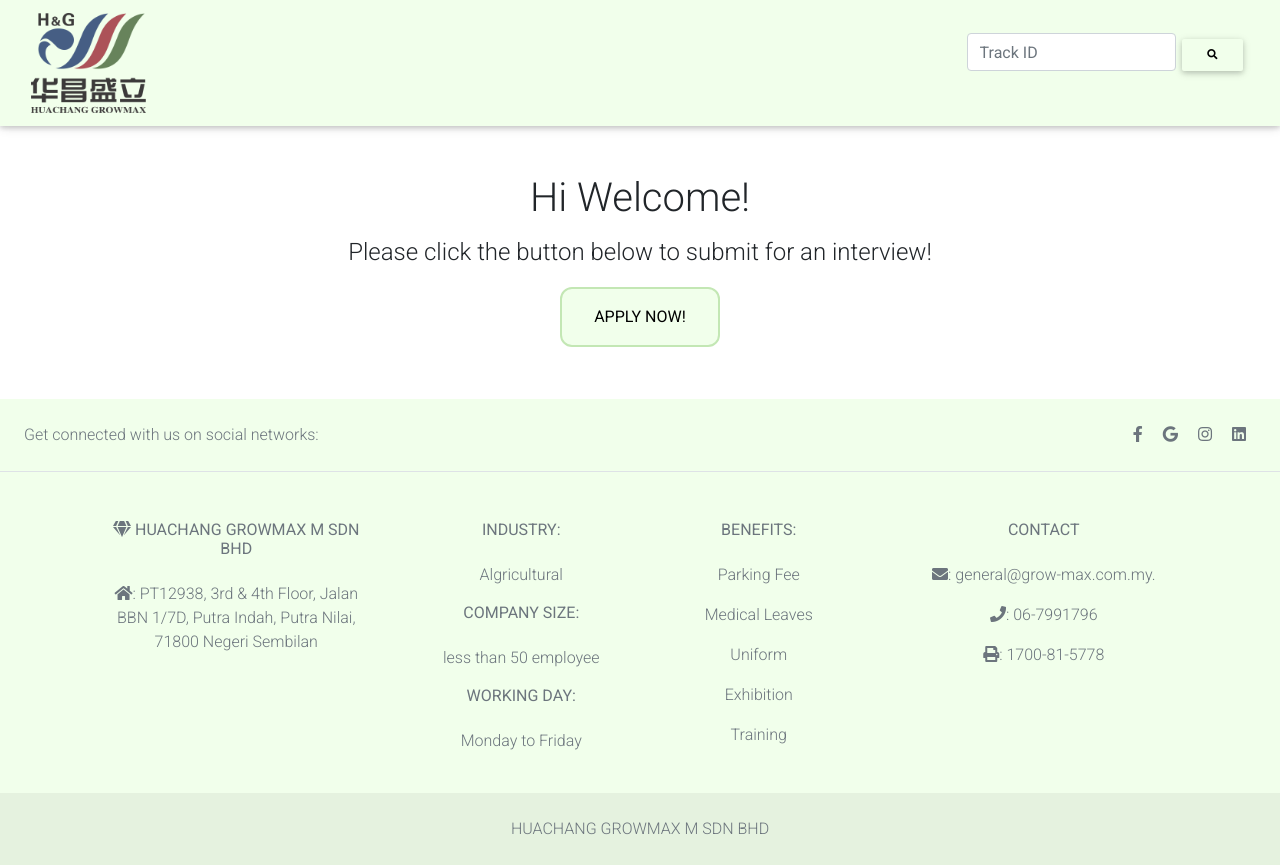
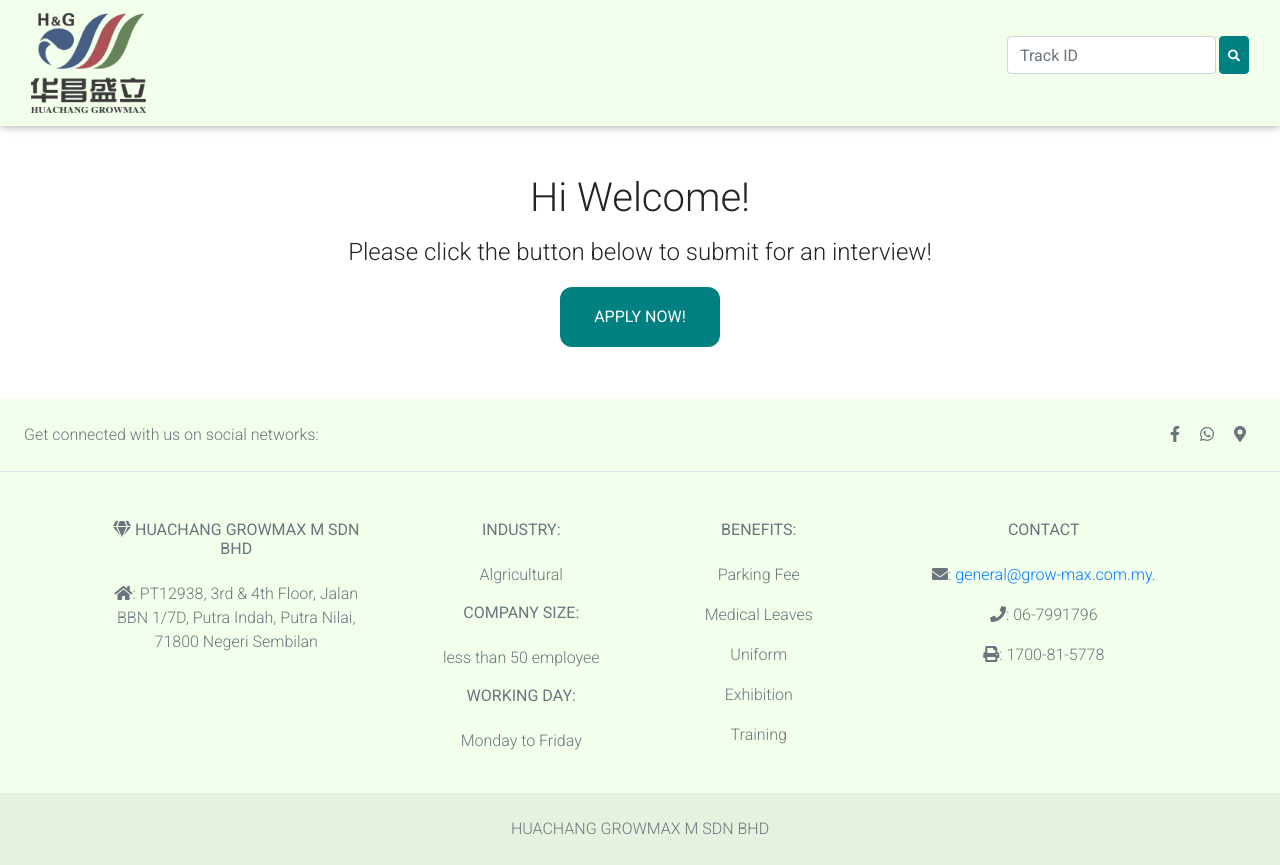
Before and after one commit to desmond58/Automated-Hiring-System, a React (Create React App) app: page / in a window 1280 px wide. Built offline with nearby package versions, Linux system fonts and the light colour scheme.

Commit message:
updated buttons

```diff
--- a/src/button.css
+++ b/src/button.css
@@ -13,15 +13,40 @@
   }
 
   .button1 {
-    background-color: #F1FFEB;
-    color: black;
-    border: 2px solid #c3e7b4;
+    background-color: teal;
+    color: white;
+    border: 2px solid teal;
     border-radius: 12px;
   }
 
   .button1:hover {
     background-color: white;
     color: black;
+  }
+
+  .button1 span {
+    cursor: pointer;
+    display: inline-block;
+    position: relative;
+    transition: 0.5s;
+  }
+
+  .button1 span:after {
+    content: '\00bb';
+    position: absolute;
+    opacity: 0;
+    top: 0;
+    right: -20px;
+    transition: 0.5s;
+  }
+
+  .button1:hover span {
+    padding-right: 25px;
+  }
+
+  .button1:hover span:after {
+    opacity: 1;
+    right: 0;
   }
 
   .buttonBack {
@@ -47,3 +72,27 @@
     background-color: white;
     color: black;
   }
+
+  .trackButton {
+    border: none;
+    color: white;
+    text-align: center;
+    text-decoration: none;
+    display: inline-block;
+    font-size: 16px;
+    transition-duration: 0.4s;
+    cursor: pointer;
+    margin-left: 3px;
+  }
+
+  .track {
+    background-color: teal;
+    color: white;
+    border: 1px solid teal;
+    border-radius: 4px;
+  }
+
+  .track:hover {
+    background-color: white;
+    color: black;
+  }
--- a/src/components/Home.js
+++ b/src/components/Home.js
@@ -27,7 +27,7 @@
     e.preventDefault();
 
     const formData = {
-      trackingNumber:trackingNumber,
+      trackingNumber: trackingNumber,
       status: status,
     };
 
@@ -63,8 +63,8 @@
               value={trackingNumber}
               onChange={(e) => settrackingNumber(e.target.value)}
             />
-              <button className="btn btn-sm" style={{ color: 'black' }}onClick={handleTrackSubmit}>
-                <MDBIcon icon='search'></MDBIcon>
+            <button className="trackButton track btn-sm" onClick={handleTrackSubmit}>
+              <MDBIcon icon='search' size='xs'></MDBIcon>
             </button>
           </MDBInputGroup>
         </MDBContainer>
@@ -74,7 +74,7 @@
         <h1 className='mb-3'>Hi Welcome!</h1>
         <h4 className='mb-3'>Please click the button below to submit for an interview!</h4>
         <button className="button button1" type="submit" onClick={handleFormSubmit}>
-            APPLY NOW!
+          <span>APPLY NOW!</span>
         </button>
       </div>
 
@@ -85,17 +85,14 @@
           </div>
 
           <div>
-              <a href='https://www.facebook.com/HCGrowmax/' className='me-4 text-reset' style={{ margin: '10px' }}>
+            <a href='https://www.facebook.com/HCGrowmax/' className='me-4 text-reset' style={{ margin: '10px' }} target='_blank'>
               <MDBIcon fab icon="facebook-f" />
             </a>
-              <a href='' className='me-4 text-reset' style={{ margin: '10px' }}>
-                <MDBIcon fab icon="google" />
+            <a href='https://api.whatsapp.com/send/?phone=60133626778&text=Hi%2C+i+am+interested+to+know+more.+%28https%3A%2F%2Fwww.hcgm.com.my%29&type=phone_number&app_absent=0' className='me-4 text-reset' style={{ margin: '10px' }} target='_blank'>
+              <MDBIcon fab icon="whatsapp" />
             </a>
-              <a href='' className='me-4 text-reset' style={{ margin: '10px' }}>
-                <MDBIcon fab icon="instagram" />
-              </a>
-              <a href='' className='me-4 text-reset' style={{ margin: '10px' }}>
-                <MDBIcon fab icon="linkedin" />
+            <a href='' className='me-4 text-reset' style={{ margin: '10px' }} target='_blank'>
+              <MDBIcon fas icon="map-marker-alt" />
             </a>
           </div>
         </section>
@@ -136,7 +133,7 @@
                 <h6 className='text-uppercase fw-bold mb-4'><b>Contact</b></h6>
                 <p>
                   <MDBIcon icon="envelope" className="me-3" />
-                    : general@grow-max.com.my.
+                  : <a href="mailto:general@grow-max.com.my.">general@grow-max.com.my.</a>
                 </p>
                 <p>
                   <MDBIcon icon="phone" className="me-3" />: 06-7991796
```
Lines whose indentation alone changed are shown as unchanged.
